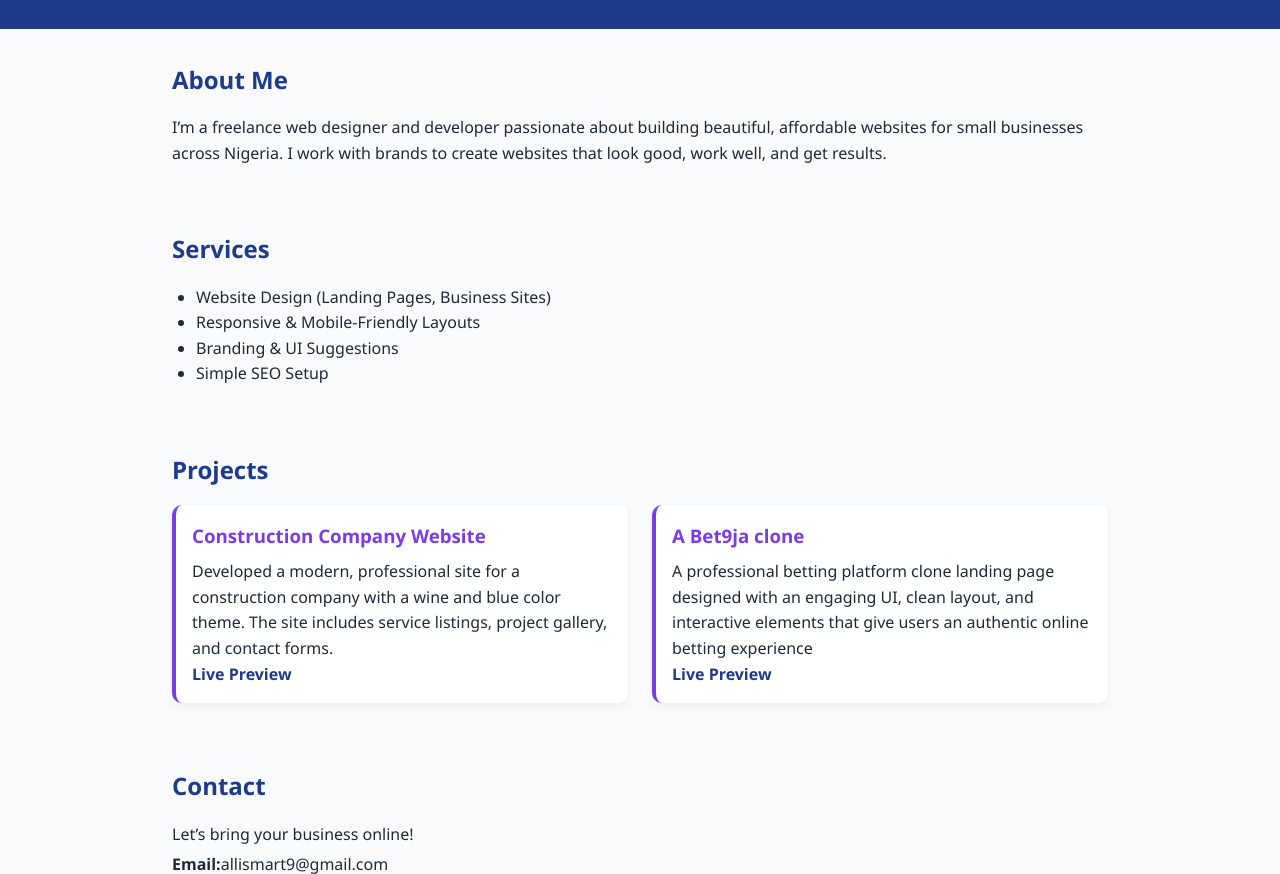
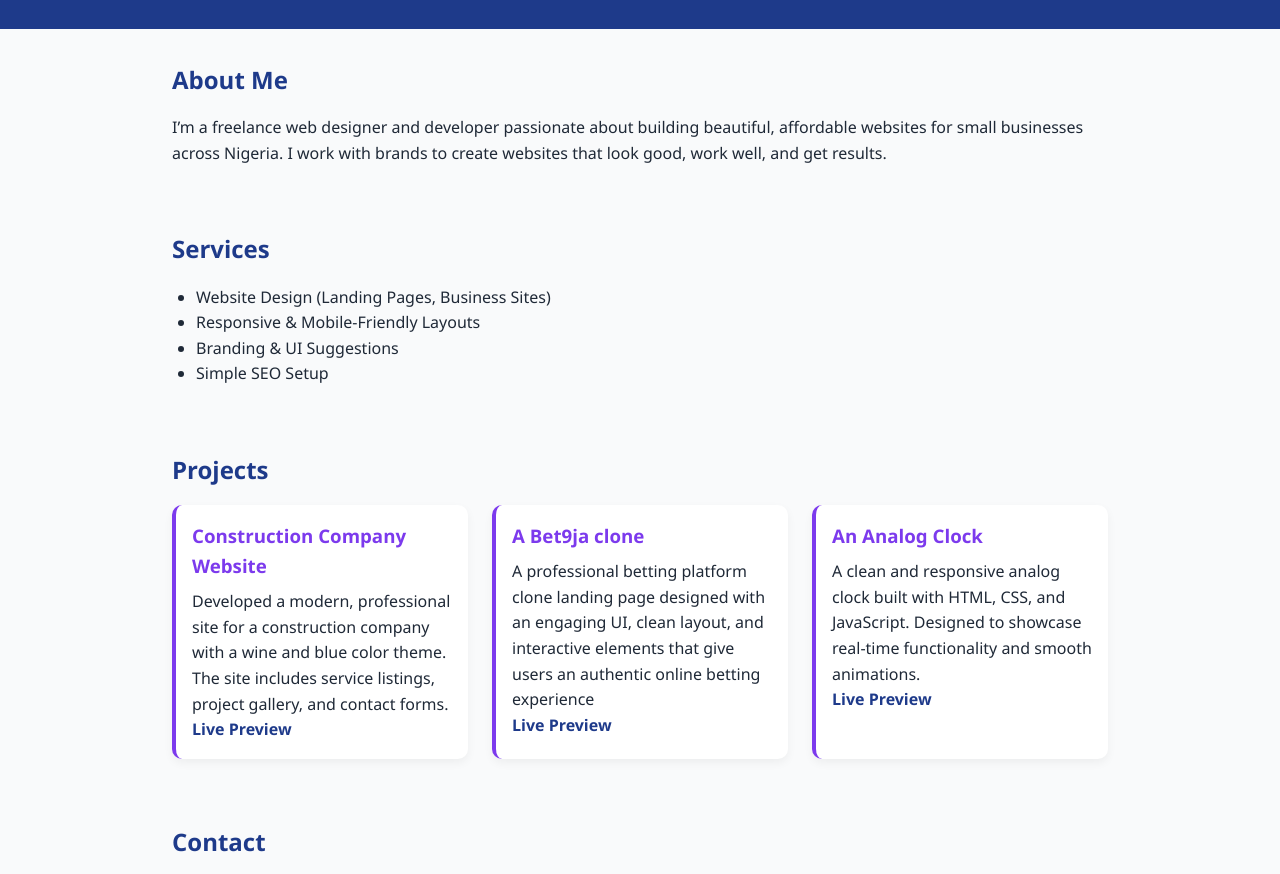
Before and after one commit to Smartcoderr/my-portfolio, a plain HTML site: page index.html in a window 1280 px wide. Shown: the part 125-999 px from the top of the page. Drawn offline with Linux system fonts and the light colour scheme.

Commit message:
Add files via upload

```diff
--- a/index.html
+++ b/index.html
@@ -162,6 +162,11 @@
         <p>A professional betting platform clone landing page designed with an engaging UI, clean layout, and interactive elements that give users an authentic online betting experience</p>
         <a href="https://project1bet.vercel.app/" target="_blank">Live Preview</a>
       </div>
+      <div class="project-card">
+        <h3>An Analog Clock</h3>
+        <p>A clean and responsive analog clock built with HTML, CSS, and JavaScript. Designed to showcase real-time functionality and smooth animations.</p>
+        <a href="https://analog-clock-alpha-five.vercel.app/" target="_blank">Live Preview</a>
+      </div>
     </div>
   </section>
 
```
